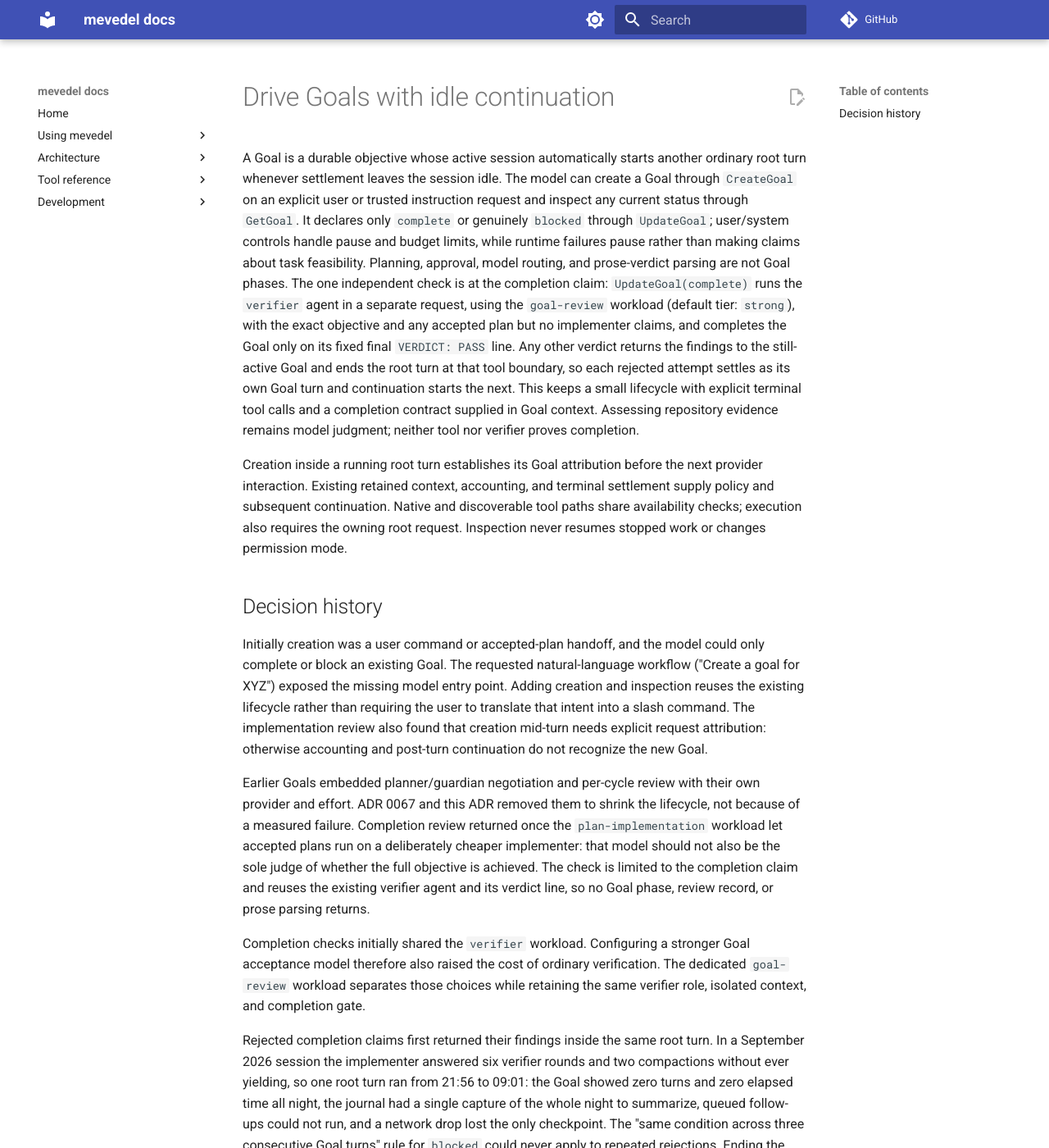
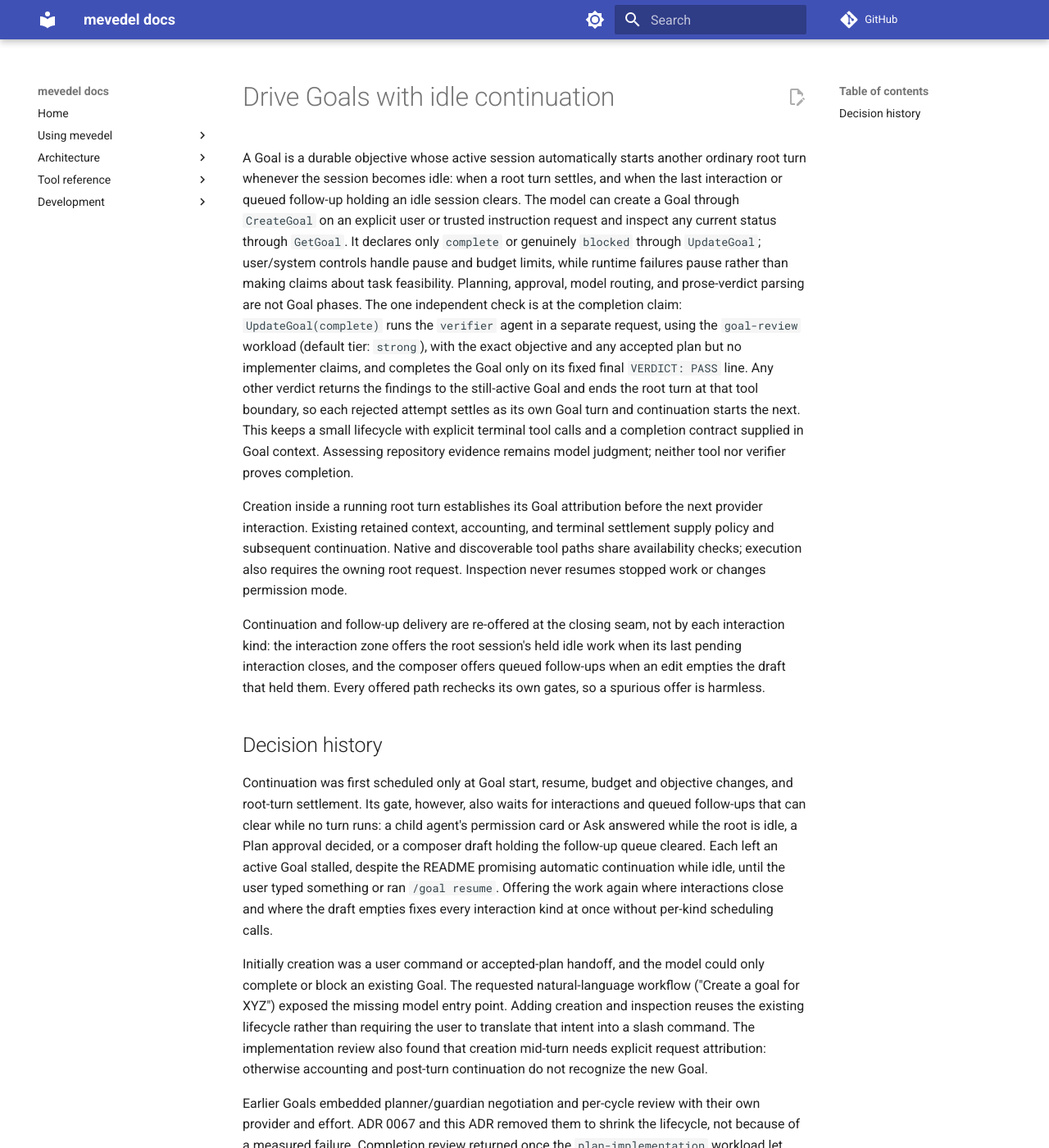
Before and after one commit to FrauH0lle/mevedel, an MkDocs documentation site: the page built from docs/adr/0069-drive-goals-with-idle-continuation.md, in a window 1280 px wide and 1400 px high. Shown: the whole window at 82% size. Built offline with MkDocs 1.6.1 and Material for MkDocs 9.7.7, drawn with Linux system fonts in a browser that asks for light colours; comment, search, counter and statistics services are not loaded.

Commit message:
fix(goal): Resume Goals and follow-ups once their blockers clear
Goals promised to continue automatically while idle, and queued
follow-ups promised delivery once a turn could start.  A Goal blocked
by a pending interaction was only re-offered at turn settlement, so a
child agent's permission card, an Ask or a Plan approval settled while
the root was idle left the Goal active but stalled.  Follow-ups wait
while the composer holds a draft, but clearing the draft never
re-offered them, and Goals waiting on follow-ups stalled with them.

Closing the last root-view interaction now offers idle work: queued
follow-ups first, else Goal continuation.  The offer is deferred one
tick, so an interaction rendered by the same settlement still holds
it.  Deleting the composer draft down to whitespace offers queued
follow-ups.  The draft gate stays, since delivery submits and clears
the visible composer; it is now documented.

* mevedel-view-interaction.el (mevedel-view--interaction-offer-idle-work):
New function.
(mevedel-view--interaction-unregister, mevedel-view--interaction-rebuild):
Offer idle work when the last interaction closes.
* mevedel-pending-inputs.el (mevedel-pending-inputs--idle-work)
(mevedel-pending-inputs-offer-idle-work)
(mevedel-pending-inputs--offer-idle-work-now)
(mevedel-view--offer-follow-up-after-draft-change): New functions.
* mevedel-view-composer.el (mevedel-view-composer-initialize): Install
the draft-change offer.
* mevedel-goal.el (mevedel-goal-schedule-continuation): Rename from
mevedel-goal--schedule-continuation.
(mevedel-goal-start, mevedel-goal-resume, mevedel-goal-set-budget)
(mevedel-goal-edit, mevedel-goal-dispatch-after-turn): Use it.
* docs/adr/0069-drive-goals-with-idle-continuation.md
* docs/goals.md
* docs/view.md: Document re-offering and the draft gate.
* test/test-mevedel-goal.el
* test/test-mevedel-pending-inputs.el
* test/test-mevedel-tool-goal.el
* test/test-mevedel-view-interaction.el: Test it.

```diff
--- a/docs/adr/0069-drive-goals-with-idle-continuation.md
+++ b/docs/adr/0069-drive-goals-with-idle-continuation.md
@@ -1,9 +1,10 @@
 # Drive Goals with idle continuation
 
 A Goal is a durable objective whose active session automatically starts another
-ordinary root turn whenever settlement leaves the session idle. The model
-can create a Goal through `CreateGoal` on an explicit user or trusted instruction
-request and inspect any current status through `GetGoal`. It declares only
+ordinary root turn whenever the session becomes idle: when a root turn settles,
+and when the last interaction or queued follow-up holding an idle session
+clears. The model can create a Goal through `CreateGoal` on an explicit user or
+trusted instruction request and inspect any current status through `GetGoal`. It declares only
 `complete` or genuinely `blocked` through `UpdateGoal`;
 user/system controls handle pause and budget limits, while runtime failures
 pause rather than making claims about task feasibility. Planning, approval,
@@ -24,7 +25,23 @@
 tool paths share availability checks; execution also requires the owning root
 request. Inspection never resumes stopped work or changes permission mode.
 
+Continuation and follow-up delivery are re-offered at the closing seam, not by
+each interaction kind: the interaction zone offers the root session's held
+idle work when its last pending interaction closes, and the composer offers
+queued follow-ups when an edit empties the draft that held them. Every offered
+path rechecks its own gates, so a spurious offer is harmless.
+
 ## Decision history
+
+Continuation was first scheduled only at Goal start, resume, budget and
+objective changes, and root-turn settlement. Its gate, however, also waits for
+interactions and queued follow-ups that can clear while no turn runs: a child
+agent's permission card or Ask answered while the root is idle, a Plan approval
+decided, or a composer draft holding the follow-up queue cleared. Each left an
+active Goal stalled, despite the README promising automatic continuation while
+idle, until the user typed something or ran `/goal resume`. Offering the work
+again where interactions close and where the draft empties fixes every
+interaction kind at once without per-kind scheduling calls.
 
 Initially creation was a user command or accepted-plan handoff, and the model
 could only complete or block an existing Goal. The requested natural-language
```
Also changed, not shown: docs/goals.md (+10 -1 lines), docs/view.md (+21 -1 lines), 8 other files.
